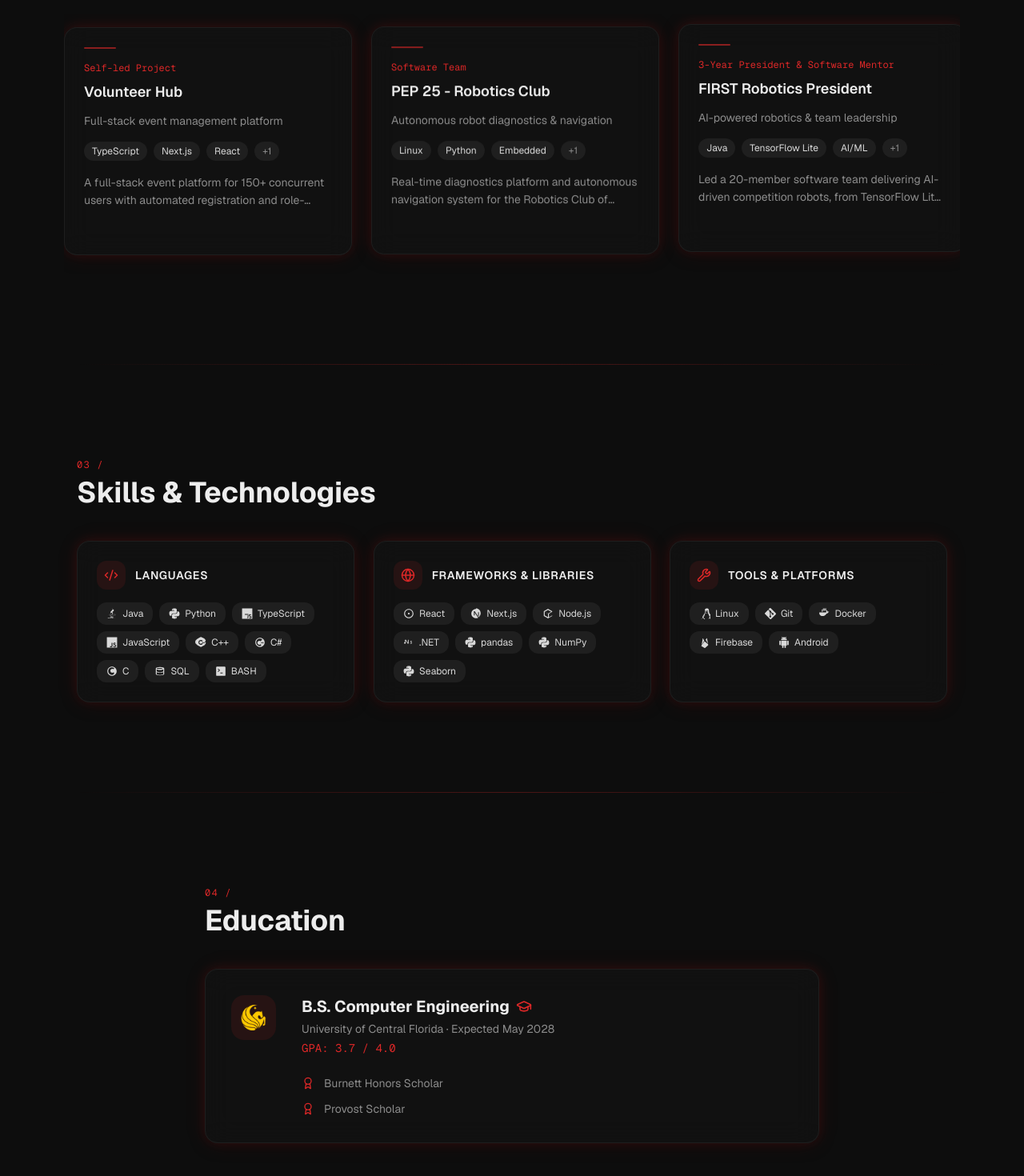
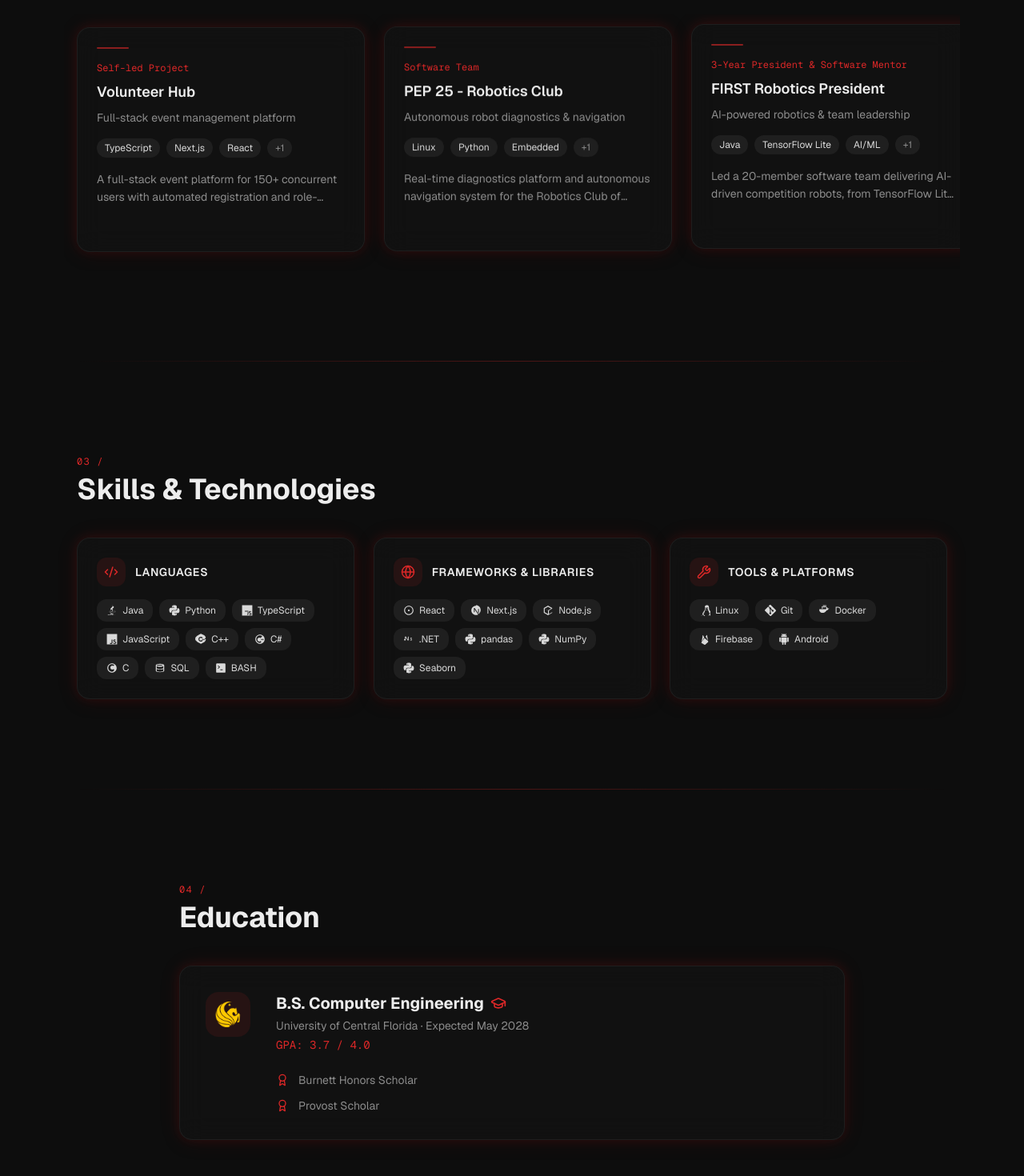
Before and after one commit to dotatlas/dot-atlas, a Next.js app: page / in a window 1280 px wide. Shown: the part 1678-3148 px from the top of the page at 80% size. Built offline with nearby package versions, Linux system fonts and the light colour scheme.

Commit message:
fix: fixed gallery cropping bug & education mobile responsiveness

```diff
--- a/app/globals.css
+++ b/app/globals.css
@@ -126,13 +126,3 @@
 .modal-content-enter {
   animation: modal-content-in 0.35s cubic-bezier(0.16, 1, 0.3, 1) forwards;
 }
-
-.w-\[70\%\] {
-  width: 60%;
-}
-
-@media (max-width: 768px) {
-  .w-\[70\%\] {
-    width: 85%;
-  }
-}
--- a/components/education.tsx
+++ b/components/education.tsx
@@ -20,7 +20,7 @@ export function Education() {
 
   return (
     <section id="education" ref={sectionRef} className="py-20 md:py-28">
-      <div className="mx-auto w-[70%]">
+      <div className="mx-auto md:w-[65%] w-[85%]">
         <span className="font-mono text-xs uppercase tracking-widest text-primary">
           04 /{" "}
         </span>
--- a/components/gallery-card.tsx
+++ b/components/gallery-card.tsx
@@ -58,7 +58,7 @@ export function GalleryCard({
       {/* Card in gallery */}
       <button
         onClick={onExpand}
-        className="group relative flex-shrink-0 w-[320px] md:w-[360px] cursor-pointer rounded-2xl glass glass-hover red-glow p-6 text-left transition-all duration-500 animate-float"
+        className="group relative flex-shrink-0 w-[320px] md:w-[360px] 2xl:w-[385px] cursor-pointer rounded-2xl glass glass-hover red-glow p-6 text-left transition-all duration-500 animate-float"
         style={{ animationDelay: `${(index % 4) * 1}s` }}
         aria-label={`View details for ${item.title}`}
       >
@@ -76,7 +76,7 @@ export function GalleryCard({
           {item.logo && (
             <img src={`/images/${item.subtitle.trim().replace(/\s+/g, '')}.png`} alt={`${item.subtitle} logo`} className="h-6 rounded-xs" />
           )}
-          <p className="mt-1 text-sm text-muted-foreground">{item.subtitle}</p>
+          <p className="text-sm text-muted-foreground">{item.subtitle}</p>
         </div>
 
         <div className="mt-4 flex flex-wrap gap-2">
--- a/components/horizontal-gallery.tsx
+++ b/components/horizontal-gallery.tsx
@@ -59,7 +59,10 @@ export function HorizontalGallery({ title, id, items }: HorizontalGalleryProps)
         <div
           ref={scrollRef}
           className="gallery-scroll -mx-4 flex gap-6 overflow-x-auto px-4 pt-4 pb-6"
-          style={{ scrollSnapType: "x mandatory" }}
+          style={{
+            scrollSnapType: "x mandatory",
+            scrollPaddingInline: "1rem",
+          }}
         >
           {items.map((item, i) => (
             <div key={item.id} style={{ scrollSnapAlign: "start" }}>
```
